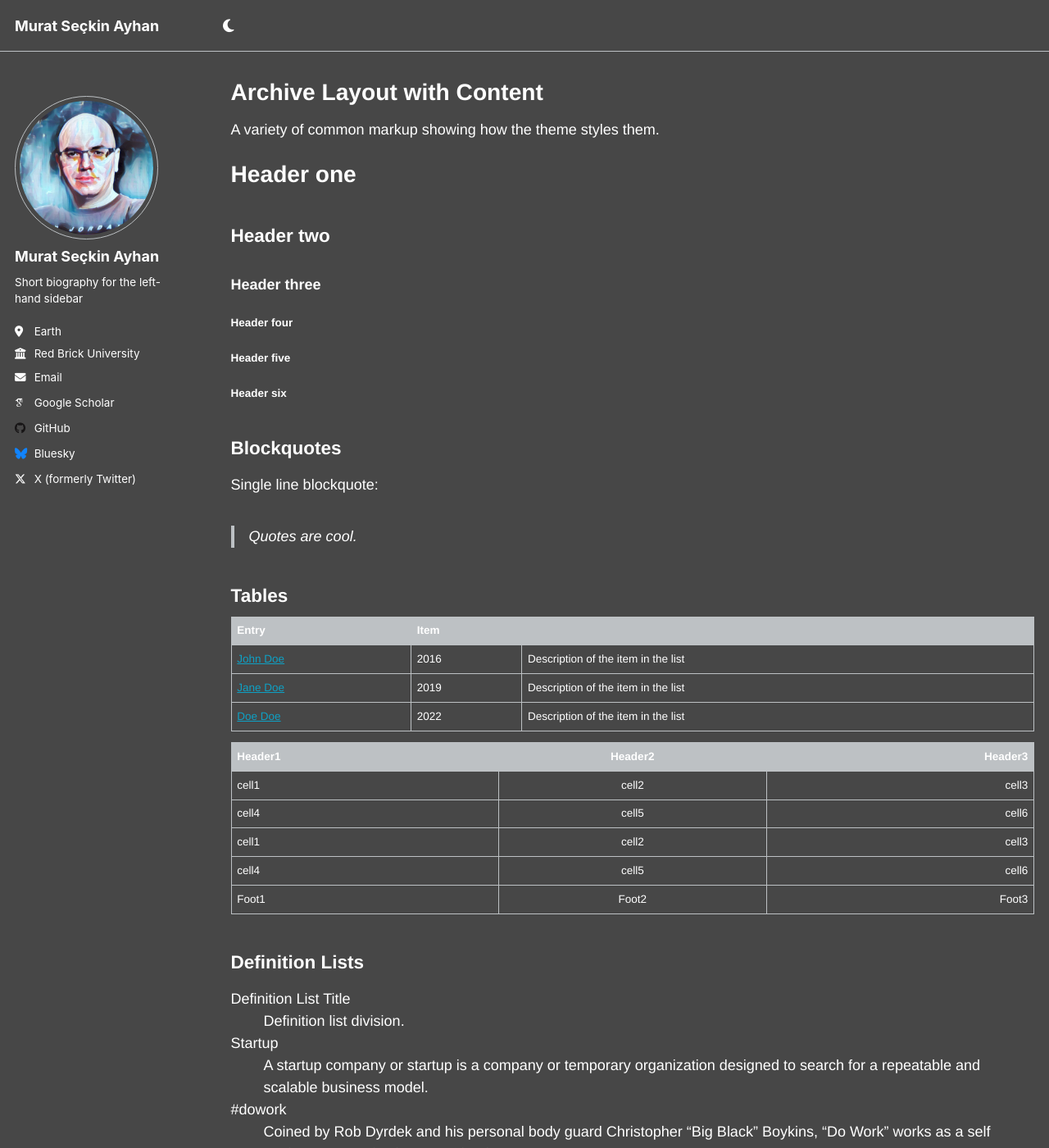
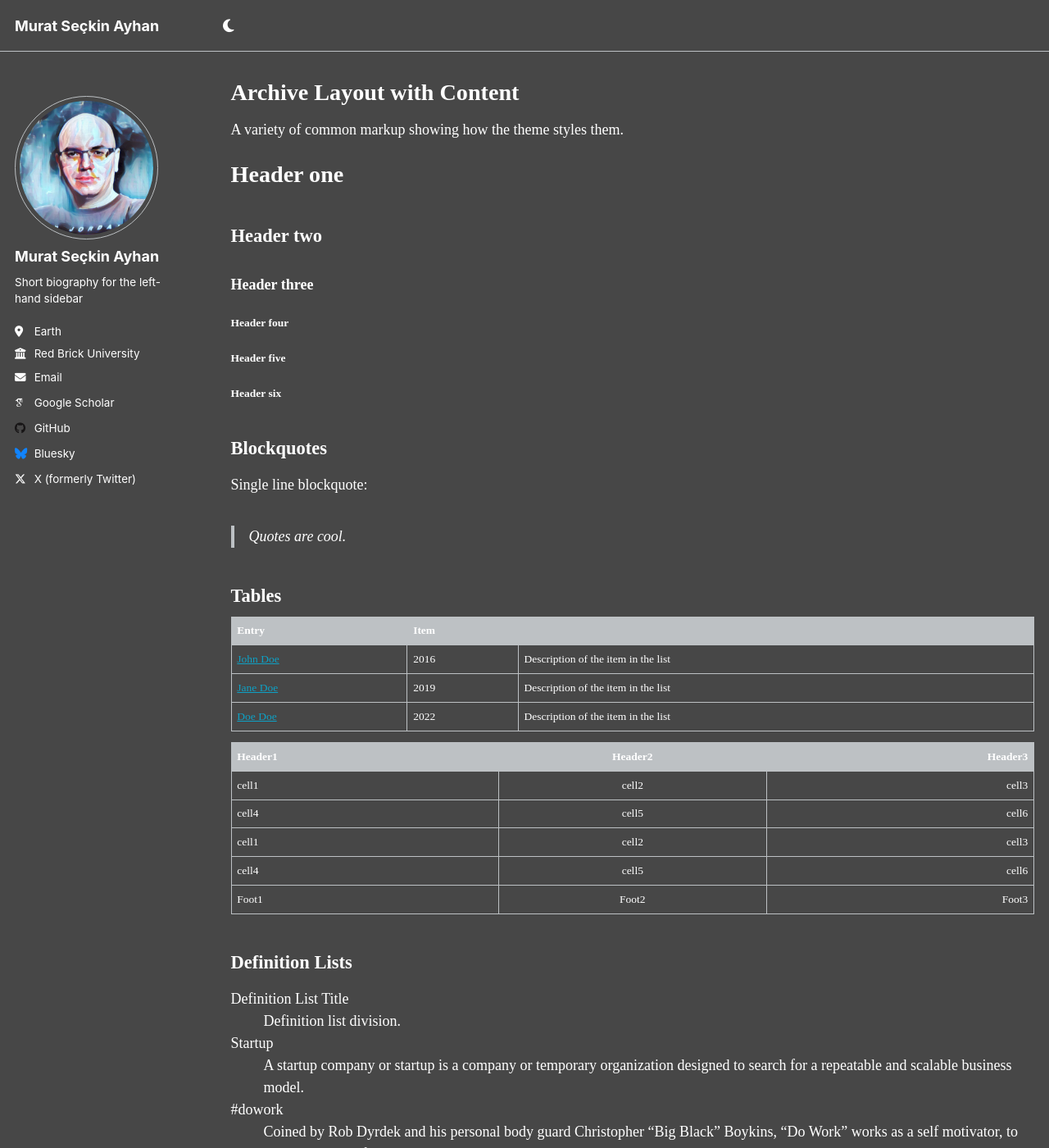
Before and after one commit to msayhan/msayhan.github.io, a Jekyll site: the page built from _pages/archive-layout-with-content.md, in a window 1280 px wide and 1400 px high. Shown: the whole window at 82% size. Built offline with Jekyll 4.4.1, drawn with Linux system fonts in a browser that asks for light colours; some web fonts are replaced; a script that is not in the unit is left out.

Commit message:
calisto again

```diff
--- a/_sass/_themes.scss
+++ b/_sass/_themes.scss
@@ -39,9 +39,9 @@ $type-size-6                : 0.75em;   // ~12px
 $type-size-7                : 0.6875em; // ~11px
 $type-size-8                : 0.625em;  // ~10px
 
-$global-font-family         : $helvetica; // $sans-serif;
-$header-font-family         : $helvetica; // $sans-serif;
-$caption-font-family        : $helvetica; // $serif;
+$global-font-family         : $calisto; // $sans-serif;
+$header-font-family         : $calisto; // $sans-serif;
+$caption-font-family        : $calisto; // $serif;
 
 /* ==========================================================================
    Breakpoints
```
